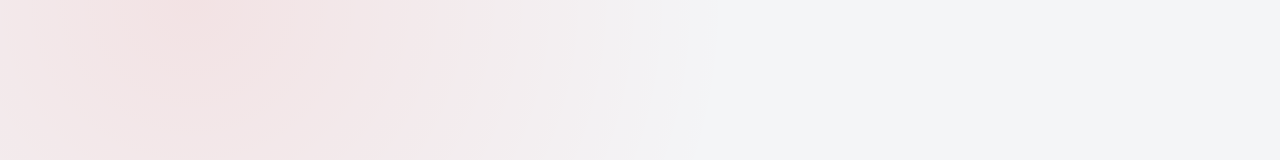
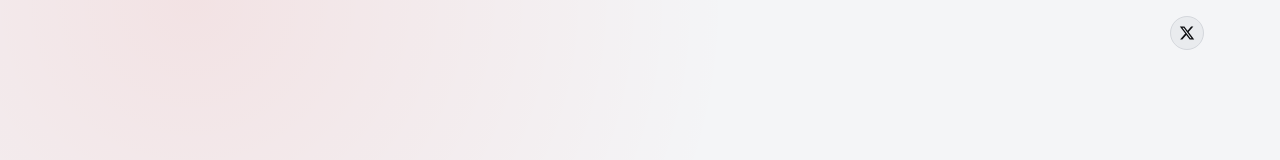
Before and after one commit to fierrero-game/Fierrero, a React (Vite) app: page / in a window 1280 px wide. Shown: the top 160 px of the page. Built offline with nearby package versions, Linux system fonts and the light colour scheme.

Commit message:
agrego x

```diff
--- a/src/pages/PresentationPage.css
+++ b/src/pages/PresentationPage.css
@@ -140,3 +140,39 @@
   background: var(--accent-bg);
   transform: translateY(-2px);
 }
+
+.presentation-page {
+  position: relative; /* necesario para que el botón se posicione respecto a esta página */
+}
+
+.presentation-social-link {
+  position: absolute;
+  top: 16px;
+  right: 16px;
+  display: flex;
+  align-items: center;
+  justify-content: center;
+  width: 34px;
+  height: 34px;
+  border-radius: 50%;
+  border: 1px solid var(--border);
+  background: var(--code-bg);
+  color: var(--text-h);
+  text-decoration: none;
+  transition: border-color 0.15s ease, transform 0.15s ease, background 0.15s ease;
+}
+
+.presentation-social-link:hover {
+  border-color: var(--accent-border);
+  background: var(--accent-bg);
+  transform: translateY(-2px);
+}
+
+@media (max-width: 480px) {
+  .presentation-social-link {
+    top: 12px;
+    right: 12px;
+    width: 30px;
+    height: 30px;
+  }
+}
--- a/src/pages/PresentationPage.tsx
+++ b/src/pages/PresentationPage.tsx
@@ -9,6 +9,18 @@ interface PresentationPageProps {
 export default function PresentationPage({ onSelectMode }: PresentationPageProps) {
   return (
     <div className="presentation-page">
+      <a
+        href="https://x.com/FierreroGame"
+        target="_blank"
+        rel="noopener noreferrer"
+        className="presentation-social-link"
+        aria-label="Seguinos en X"
+      >
+        <svg viewBox="0 0 24 24" width="16" height="16" fill="currentColor" aria-hidden="true">
+          <path d="M18.244 2.25h3.308l-7.227 8.26 8.502 11.24H16.17l-5.214-6.817L4.99 21.75H1.68l7.73-8.835L1.254 2.25H8.08l4.713 6.231zm-1.161 17.52h1.833L7.084 4.126H5.117z" />
+        </svg>
+      </a>
+
       <div className="presentation-content">
         <div className="presentation-title-wrap">
           <span className="presentation-eyebrow">Career Mode</span>
@@ -39,7 +51,6 @@ export default function PresentationPage({ onSelectMode }: PresentationPageProps
           </button>
         </div>
         <a
-
           href="https://cafecito.app/fierrerogame"
           target="_blank"
           rel="noopener noreferrer"
```
